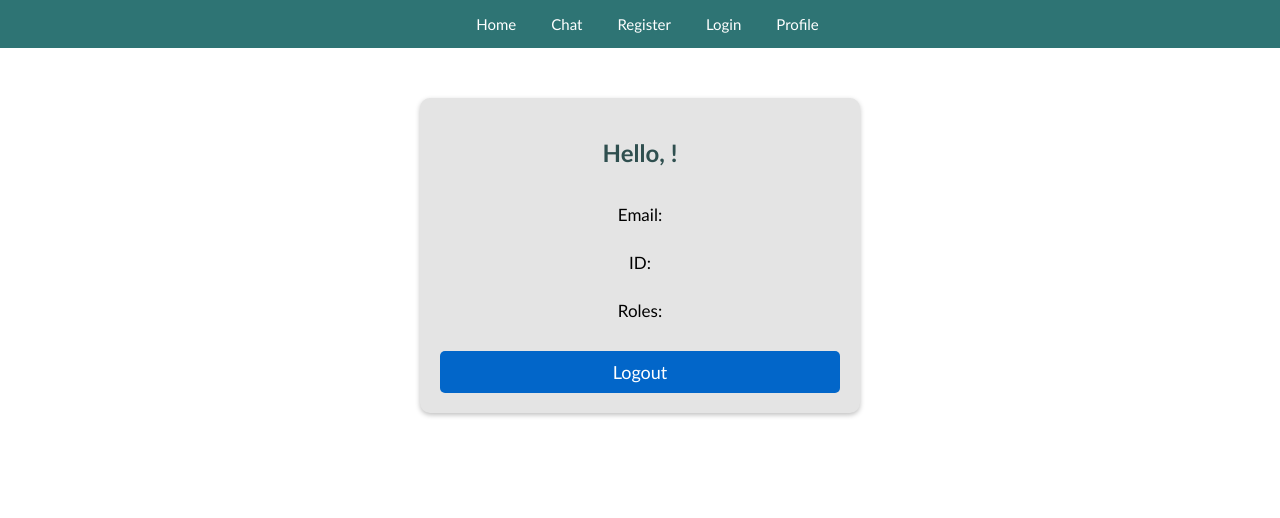
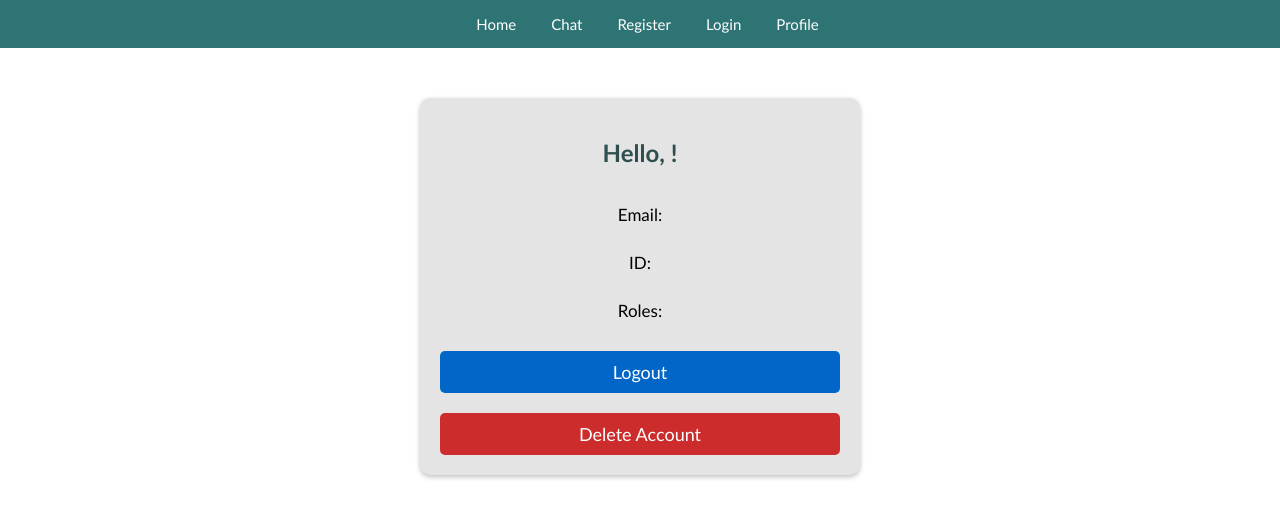
Before and after one commit to SpookySaikiK/3813ICT_Assignment1, an Angular app in the folder chat-app/: page /profile in a window 1280 px wide. Shown: the top 518 px of the page. Built offline with nearby package versions, Linux system fonts and the light colour scheme; sample sign-in values are in the browser's storage.

Commit message:
added ability for users to be able to delete their account

```diff
--- a/chat-app/src/app/login/login.component.ts
+++ b/chat-app/src/app/login/login.component.ts
@@ -17,6 +17,8 @@ export class LoginComponent implements OnInit {
   constructor(private router: Router) { }
 
   ngOnInit(): void {
+    if (typeof window !== 'undefined') {
+
       const loggedInUser = localStorage.getItem('loggedInUser');
       if (loggedInUser) {
         this.router.navigateByUrl('/profile')
@@ -35,6 +37,7 @@ export class LoginComponent implements OnInit {
         localStorage.setItem('users', JSON.stringify(users));
       }
     }
+  }
 
   loginUser() {
     const users = JSON.parse(localStorage.getItem('users') || '[]');
--- a/chat-app/src/app/profile/profile.component.css
+++ b/chat-app/src/app/profile/profile.component.css
@@ -34,3 +34,11 @@ button {
 button:hover {
     background-color: #0250a1;
 }
+
+.delete-button{
+    background-color: rgb(204, 44, 44);
+}
+.delete-button:hover{
+    background-color: darkred;
+
+}
--- a/chat-app/src/app/profile/profile.component.html
+++ b/chat-app/src/app/profile/profile.component.html
@@ -5,4 +5,5 @@
     <p>Roles: {{loggedInUser.roles}}</p>
 
     <button (click)="logout()">Logout</button>
+    <button (click)="deleteAccount()" class="delete-button">Delete Account</button>
 </div>
--- a/chat-app/src/app/profile/profile.component.ts
+++ b/chat-app/src/app/profile/profile.component.ts
@@ -31,4 +31,21 @@ export class ProfileComponent {
     localStorage.removeItem('loggedInUser');
     this.router.navigateByUrl('/login');
   }
+
+  deleteAccount() {
+    if (confirm('Are you sure you want to delete your account? This action cannot be undone.')) {
+      const users = JSON.parse(localStorage.getItem('users') || '[]');
+      if (this.loggedInUser) {
+        const updatedUsers = users.filter((user: { id: string }) => user.id !== this.loggedInUser.id);
+        localStorage.setItem('users', JSON.stringify(updatedUsers));
+        localStorage.removeItem('loggedInUser');
+        this.router.navigateByUrl('/login');
+      }
+    }
+  }
+
+
+
+
+
 }
```
Lines whose indentation alone changed are shown as unchanged.
